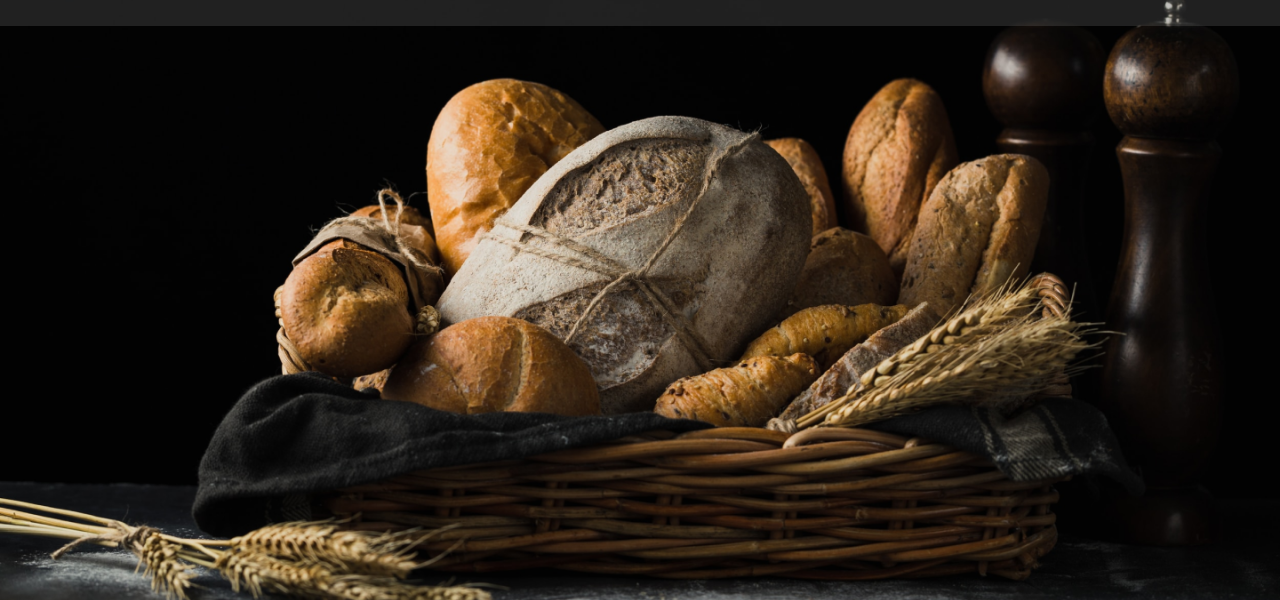
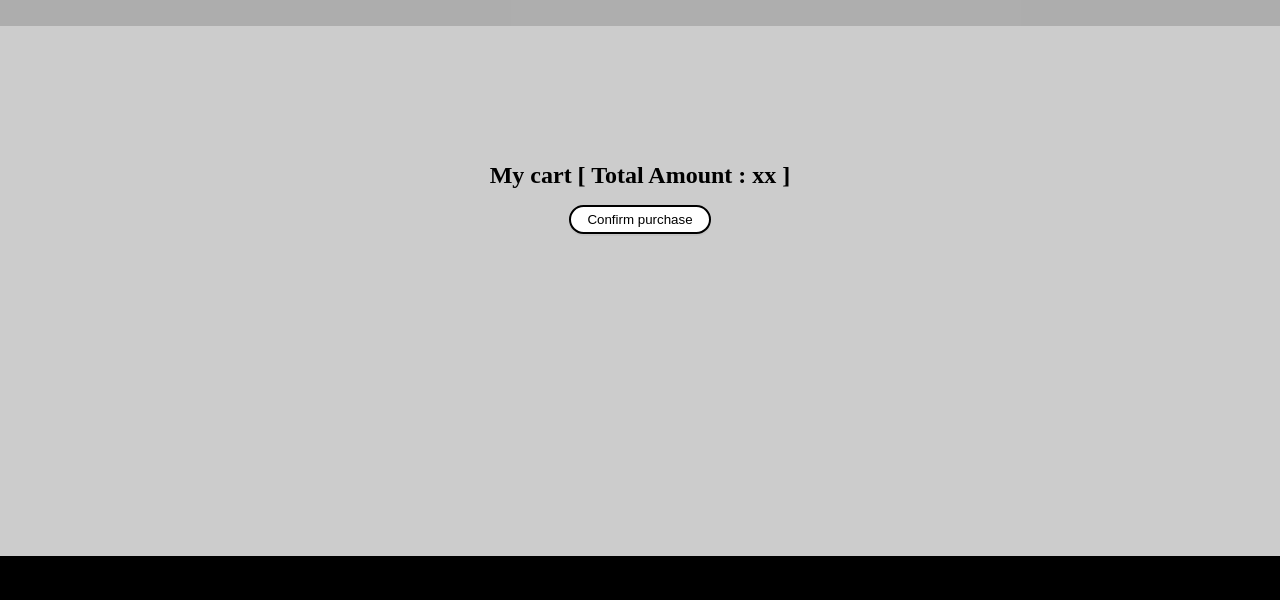
Before and after one commit to ryanp2dev/loja-v5, a plain HTML site: page src/index.html in a window 1280 px wide. Shown: the part 94-694 px from the top of the page. Drawn offline with Linux system fonts and the light colour scheme.

Commit message:
criação das paginas

```diff
--- a/src/css/style.css
+++ b/src/css/style.css
@@ -3,3 +3,13 @@ body {
     padding: 0;
     box-sizing: border-box;
 }
+
+.btn {
+    background: #FFFFFF;
+    border: 2px solid #000000;
+    box-shadow: 0px 2px 0px rgba(0, 0, 0, 0.043);
+    border-radius: 20px;
+    padding: 5px 16px 5px 16px;
+    text-align: center;
+
+}
--- a/src/js/controllers.js
+++ b/src/js/controllers.js
@@ -10,6 +10,8 @@ App.controllers = {
 
         header.container.style.position="fixed"
         header.container.style.top="0"
+
+
         header.container.style.width="100%"
 
         header.logo.src="./assets/logo.png"
@@ -33,8 +35,7 @@ App.controllers = {
     createMain(){
         const els = App.elements
         //criar e rederizar o main
-        const main = els.main
-        main.container.style.flexGrow ="1"
+        const main = els.main.main
 
         main.bg.src="./assets/back.png"
         main.bg.style.width="100%"
@@ -68,9 +69,35 @@ App.controllers = {
         main.container.appendChild(main.bg)
         main.container.appendChild(main.h1)
         main.container.appendChild(main.des)
-        els.root.appendChild(main.container)
+        els.main.container.appendChild(main.container)
 
 
+
+    },
+    createCheckout(){
+        const els = App.elements
+        const {container,title,item,confirmBtn} = els.main.checkout
+        container.style.backgroundColor="#ccc"
+        container.style.height="100%"
+        container.style.paddingTop="240px"
+
+        title.innerHTML="My cart [ Total Amount : xx ]"
+        title.style.fontStyle="normal"
+        title.style.fontSize="24px"
+        title.style.fontWeight="29px"
+        title.style.textAlign="center"
+        title.style.fontWeight="700"
+        title.style.color="#000"
+        const btn = document.createElement("button")
+        btn.innerHTML="Confirm purchase"
+        btn.classList.add("btn")
+        confirmBtn.appendChild(btn)
+        confirmBtn.style.textAlign="center"
+
+
+        container.appendChild(title)
+        container.appendChild(confirmBtn)
+        els.main.container.appendChild(container)
 
     },
     createFooter(){
@@ -82,7 +109,7 @@ App.controllers = {
         footer.container.style.display="flex"
         footer.container.style.justifyContent="center"
         footer.container.style.alignItems="center"
-        footer.container.style.padding="100px"
+        footer.container.style.padding="50px"
 
 
         footer.logo.src="./assets/logo.png"
@@ -104,8 +131,12 @@ App.controllers = {
         els.root.style.flexDirection ="column"
 
        this.createHeader()
-       this.createMain()
-       this.createFooter()
+    //    this.createMain()
+
+        els.main.container.style.flexGrow ="1"
+        els.root.appendChild(els.main.container)
+        this.createCheckout()
+        this.createFooter()
 
     }
 }
--- a/src/js/elements.js
+++ b/src/js/elements.js
@@ -8,10 +8,20 @@ App.elements = {
     },
     main:{
         container:document.createElement("div"),
-        bg: document.createElement("img"),
-        h1: document.createElement("h1"),
-        des: document.createElement("p")
+        main:{
+            container:document.createElement("div"),
+            bg: document.createElement("img"),
+            h1: document.createElement("h1"),
+            des: document.createElement("p")
+        },
+        checkout: {
+            container:document.createElement("div"),
+            title: document.createElement("h1"),
+            item: [],
+            confirmBtn: document.createElement("div")
+        },
     },
+
     footer:{
         container:document.createElement("div"),
         logo: document.createElement("img"),
```
Also changed, not shown: src/index.html (+1 -0 lines).
